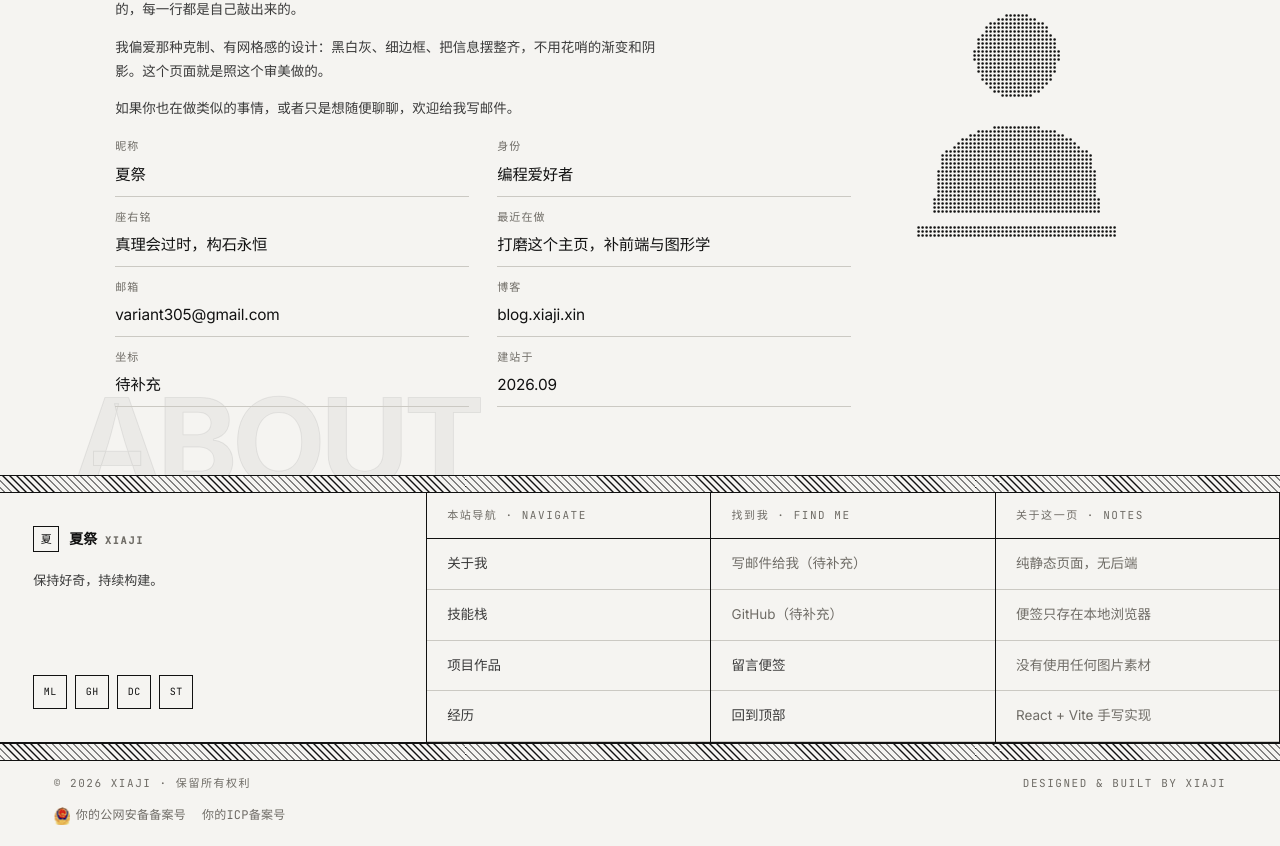
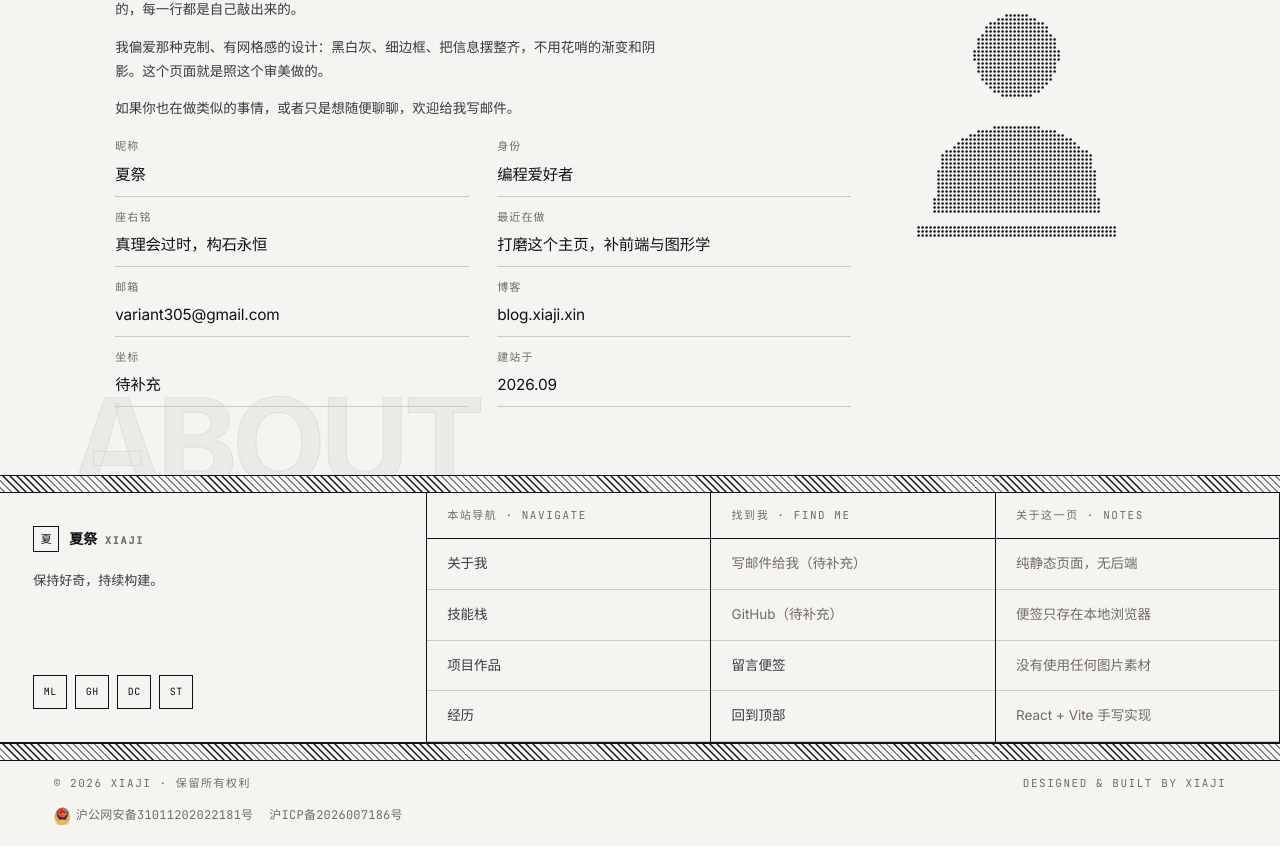
Before and after one commit to Xiaji-yu/xiaji-home, a React (Vite) app: page / in a window 1280 px wide. Shown: the part 1027-1873 px from the top of the page. Built offline with nearby package versions, Linux system fonts and the light colour scheme.

Commit message:
chore(site): 填入真实 ICP 与公网安备备案号

```diff
--- a/src/data/site.js
+++ b/src/data/site.js
@@ -168,10 +168,10 @@ export const site = {
     /* ---- 备案号：工信部 ICP + 公安网安备（图标见 src/assets/beian-icon.png）---- */
     beian: {
       icpLabel: 'ICP备案',
-      icpNumber: '你的ICP备案号',
+      icpNumber: '沪ICP备2026007186号',
       icpUrl: 'https://beian.miit.gov.cn/',
       gaLabel: '公网安备',
-      gaNumber: '你的公网安备备案号',
+      gaNumber: '沪公网安备31011202022181号',
       gaUrl: 'http://www.beian.gov.cn/',
     },
     /* 页脚左下角的四个小方块。href 留空就是不可点击的占位 */
```
